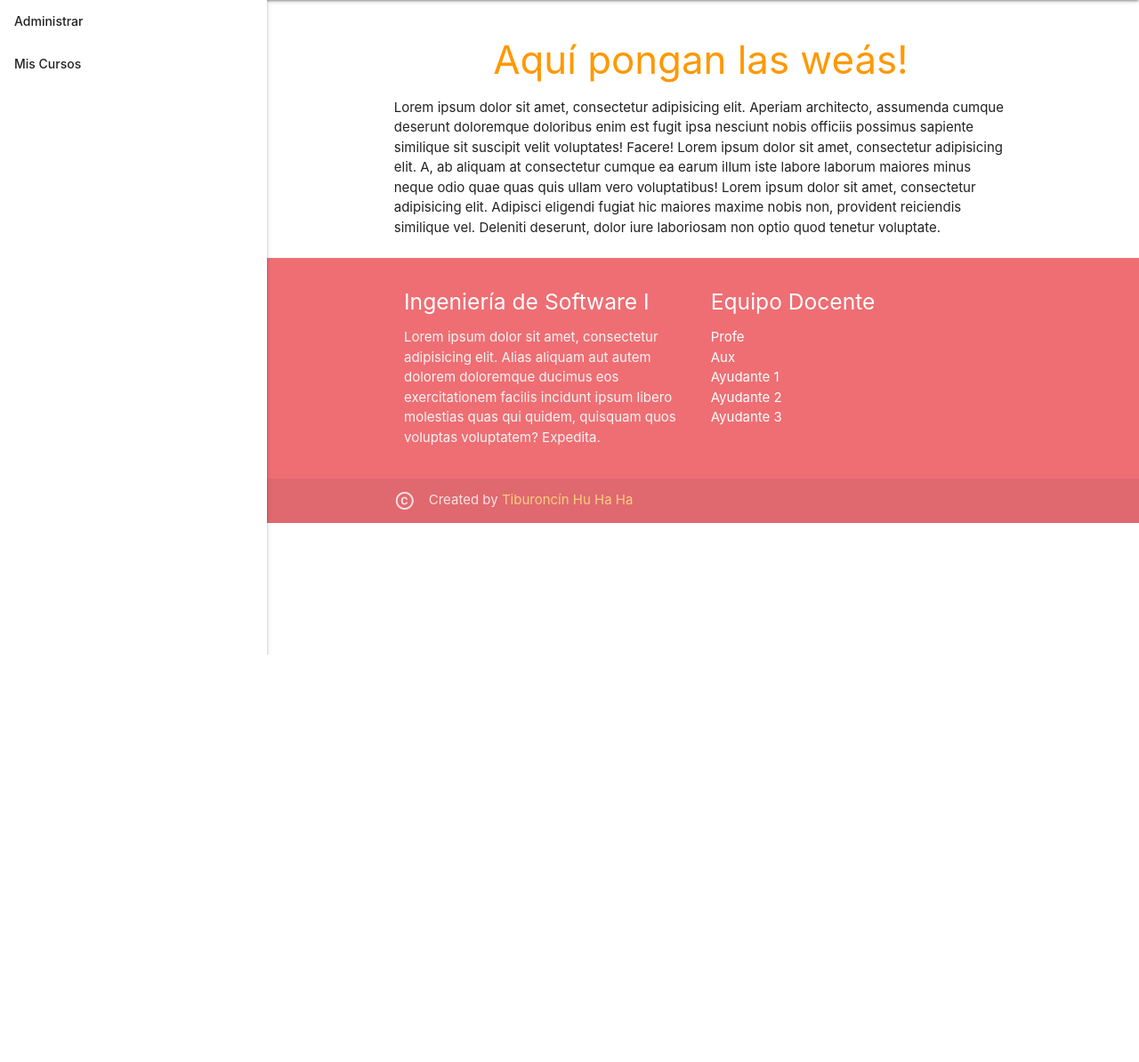
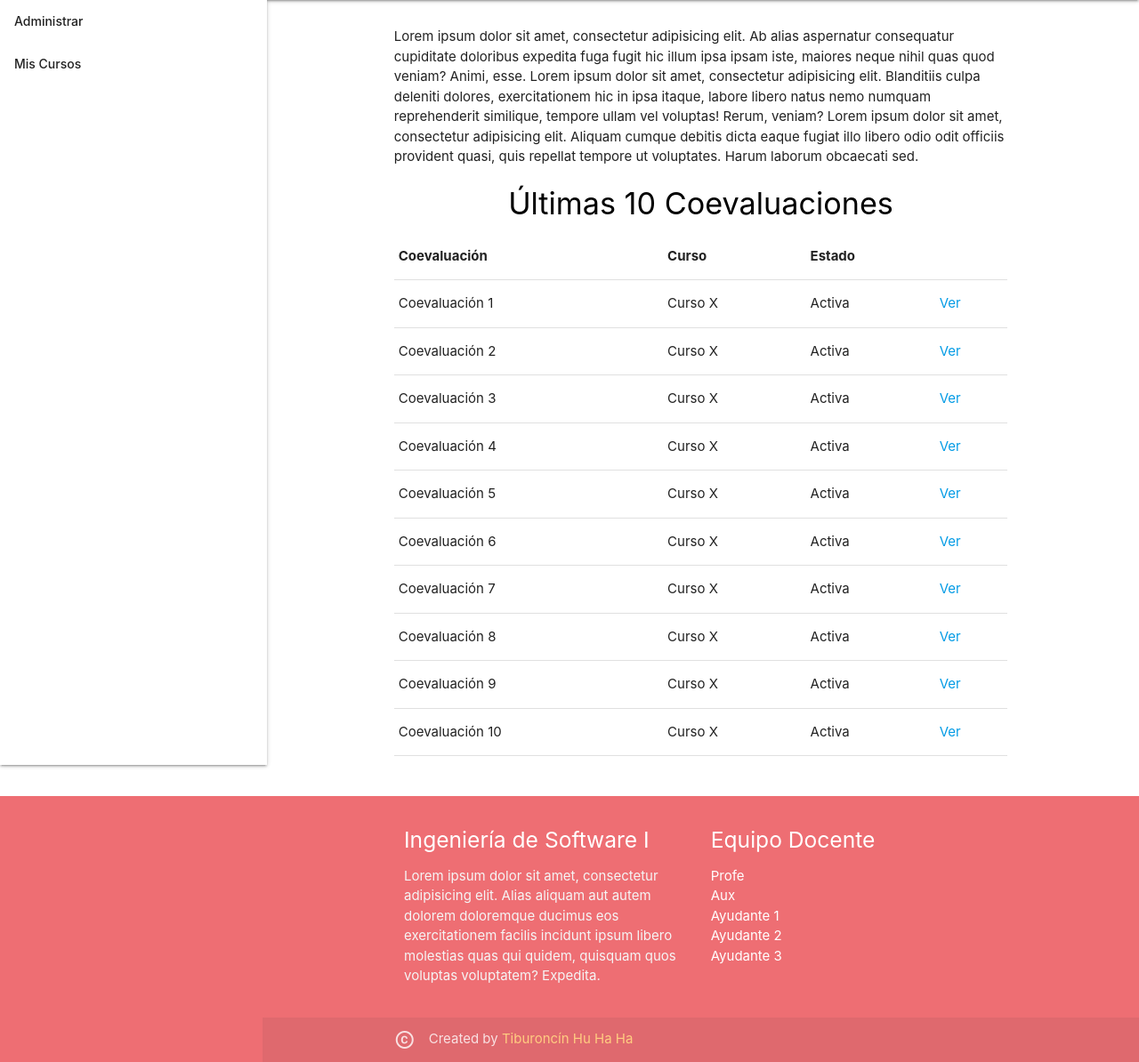
Before and after one commit to DCC-CC4401/2018-2-Equipo-11-T2, a Django app: page / in a window 1280 px wide. Shown: the part 64-1258 px from the top of the page at 89% size. Before the commit the page ends 800 px from the top, so only its background shows below. Run offline with Django 3.2, Linux system fonts and the light colour scheme; some libraries are stand-ins or nearby versions.

Commit message:
finished landing page

```diff
--- a/T2/coevaluacion/templates/index.html
+++ b/T2/coevaluacion/templates/index.html
@@ -3,15 +3,94 @@
 {% block content %}
     <div class="section no-pad-bot" id="index-banner">
         <div class="container">
-            <h3 class="header center orange-text">Aquí pongan las weás!</h3>
-
+            <p>
+                Lorem ipsum dolor sit amet, consectetur adipisicing elit. Ab alias aspernatur consequatur cupiditate doloribus expedita fuga fugit hic illum ipsa ipsam iste, maiores neque nihil quas quod veniam? Animi, esse.
+                Lorem ipsum dolor sit amet, consectetur adipisicing elit. Blanditiis culpa deleniti dolores, exercitationem hic in ipsa itaque, labore libero natus nemo numquam reprehenderit similique, tempore ullam vel voluptas! Rerum, veniam?
+                Lorem ipsum dolor sit amet, consectetur adipisicing elit. Aliquam cumque debitis dicta eaque fugiat illo libero odio odit officiis provident quasi, quis repellat tempore ut voluptates. Harum laborum obcaecati sed.
+            </p>
+            <h4 class="header center black-text">Últimas 10 Coevaluaciones</h4>
         </div>
     </div>
     </div>
     <div class="container">
-        Lorem ipsum dolor sit amet, consectetur adipisicing elit. Aperiam architecto, assumenda cumque deserunt doloremque doloribus enim est fugit ipsa nesciunt nobis officiis possimus sapiente similique sit suscipit velit voluptates! Facere!
-        Lorem ipsum dolor sit amet, consectetur adipisicing elit. A, ab aliquam at consectetur cumque ea earum illum iste labore laborum maiores minus neque odio quae quas quis ullam vero voluptatibus!
-        Lorem ipsum dolor sit amet, consectetur adipisicing elit. Adipisci eligendi fugiat hic maiores maxime nobis non, provident reiciendis similique vel. Deleniti deserunt, dolor iure laboriosam non optio quod tenetur voluptate.
+
+        <table class="highlight responsive-table">
+            <thead>
+            <tr>
+                <th>Coevaluación</th>
+                <th>Curso</th>
+                <th>Estado</th>
+            </tr>
+            </thead>
+
+            <tbody>
+            <tr>
+                <td>Coevaluación 1</td>
+                <td>Curso X</td>
+                <td>Activa</td>
+                <td><a href="#">Ver</a> </td>
+            </tr>
+            <tr>
+                <td>Coevaluación 2</td>
+                <td>Curso X</td>
+                <td>Activa</td>
+                <td><a href="#">Ver</a> </td>
+            </tr>
+            <tr>
+                <td>Coevaluación 3</td>
+                <td>Curso X</td>
+                <td>Activa</td>
+                <td><a href="#">Ver</a> </td>
+            </tr>
+            <tr>
+                <td>Coevaluación 4</td>
+                <td>Curso X</td>
+                <td>Activa</td>
+                <td><a href="#">Ver</a> </td>
+            </tr>
+            <tr>
+                <td>Coevaluación 5</td>
+                <td>Curso X</td>
+                <td>Activa</td>
+                <td><a href="#">Ver</a> </td>
+            </tr>
+            <tr>
+                <td>Coevaluación 6</td>
+                <td>Curso X</td>
+                <td>Activa</td>
+                <td><a href="#">Ver</a> </td>
+            </tr>
+            <tr>
+                <td>Coevaluación 7</td>
+                <td>Curso X</td>
+                <td>Activa</td>
+                <td><a href="#">Ver</a> </td>
+            </tr>
+            <tr>
+                <td>Coevaluación 8</td>
+                <td>Curso X</td>
+                <td>Activa</td>
+                <td><a href="#">Ver</a> </td>
+            </tr>
+            <tr>
+                <td>Coevaluación 9</td>
+                <td>Curso X</td>
+                <td>Activa</td>
+                <td><a href="#">Ver</a> </td>
+            </tr>
+            <tr>
+                <td>Coevaluación 10</td>
+                <td>Curso X</td>
+                <td>Activa</td>
+                <td><a href="#">Ver</a> </td>
+            </tr>
+
+            </tbody>
+        </table>
+
+
+
+
         <br><br>
     </div>
 
```
